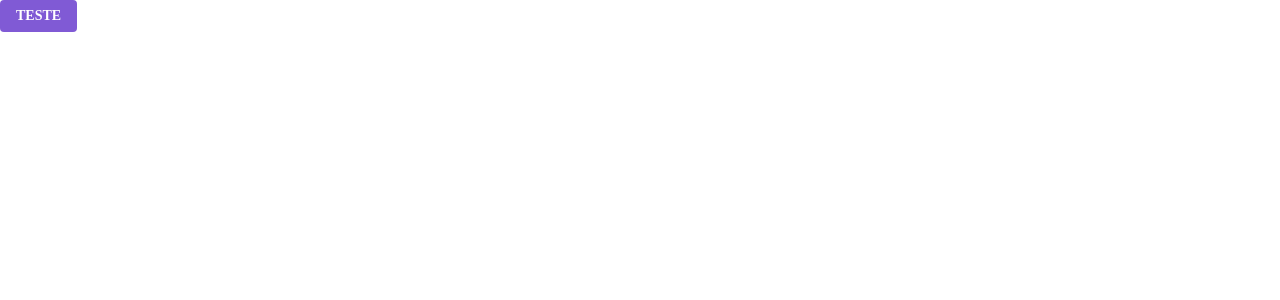
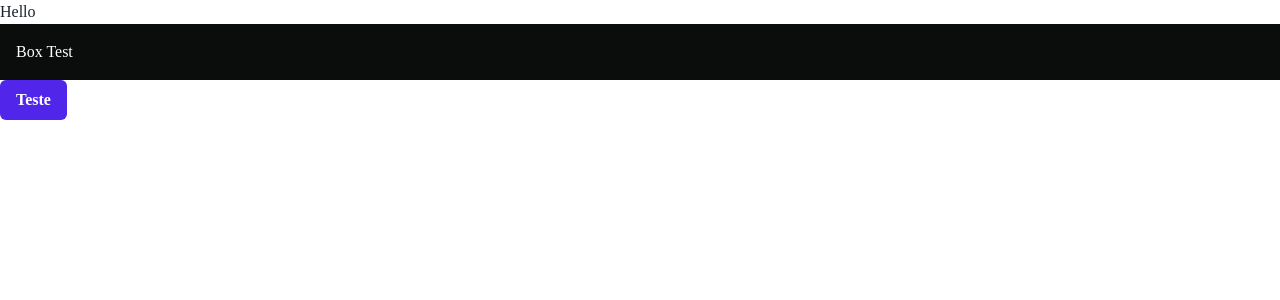
Before and after one commit to grupo-4-t14-alex/motor-shop-front, a React (Vite) app: page / in a window 1280 px wide. Shown: the top 300 px of the page. Built offline with nearby package versions, Linux system fonts and the light colour scheme.

Commit message:
feat: button style base config

```diff
--- /dev/null
+++ b/src/components/NavBar/index.tsx
@@ -0,0 +1,12 @@
+
+
+export const NavBarComponent = () => {
+  return (
+    <header>
+        <h1>Hello</h1>
+        <div>
+
+        </div>
+    </header>
+  )
+}
--- /dev/null
+++ b/src/components/ProductCard/index.tsx
@@ -0,0 +1,5 @@
+export const ProductCard = () => {
+  return (
+    <div>index</div>
+  )
+}
--- a/src/pages/Homepage/index.tsx
+++ b/src/pages/Homepage/index.tsx
@@ -1,10 +1,16 @@
-import { Button } from '@chakra-ui/react'
+import { Box, Button } from '@chakra-ui/react'
+import { NavBarComponent } from '../../components/NavBar'
+
 
 export const Homepage = () => {
 
   return (
     <>
-        <Button variant="solid" size="sm">Teste</Button>
+        <NavBarComponent />
+        <Box bg='grey.1' w='100%' p={4} color='white'>
+            Box Test
+        </Box>
+        <Button variant="solid" bg="brand.2" color="whiteFixed">Teste</Button>
     </>
   )
 }
--- a/src/styles/button.ts
+++ b/src/styles/buttons.ts
@@ -1,6 +1,6 @@
 import { defineStyleConfig } from "@chakra-ui/react";
 
-export const Button = defineStyleConfig({
+export const Buttons = defineStyleConfig({
     // The styles all button have in common
     baseStyle: {
       fontWeight: 'bold',
--- a/src/styles/theme.ts
+++ b/src/styles/theme.ts
@@ -1,5 +1,5 @@
 import { extendTheme } from "@chakra-ui/react";
-import { Button } from "./button";
+import { Buttons } from "./buttons";
 const theme = extendTheme({
   colors: {
     brand: {
@@ -73,7 +73,7 @@ const theme = extendTheme({
     medium: 500,
   },
   components: {
-    Button,
+    Buttons,
   }
 });
 export default theme;
```
Also changed, not shown: src/components/Modal/index.tsx (added), src/styles/form.ts (added), src/styles/input.ts (added), src/styles/username.ts (added).
